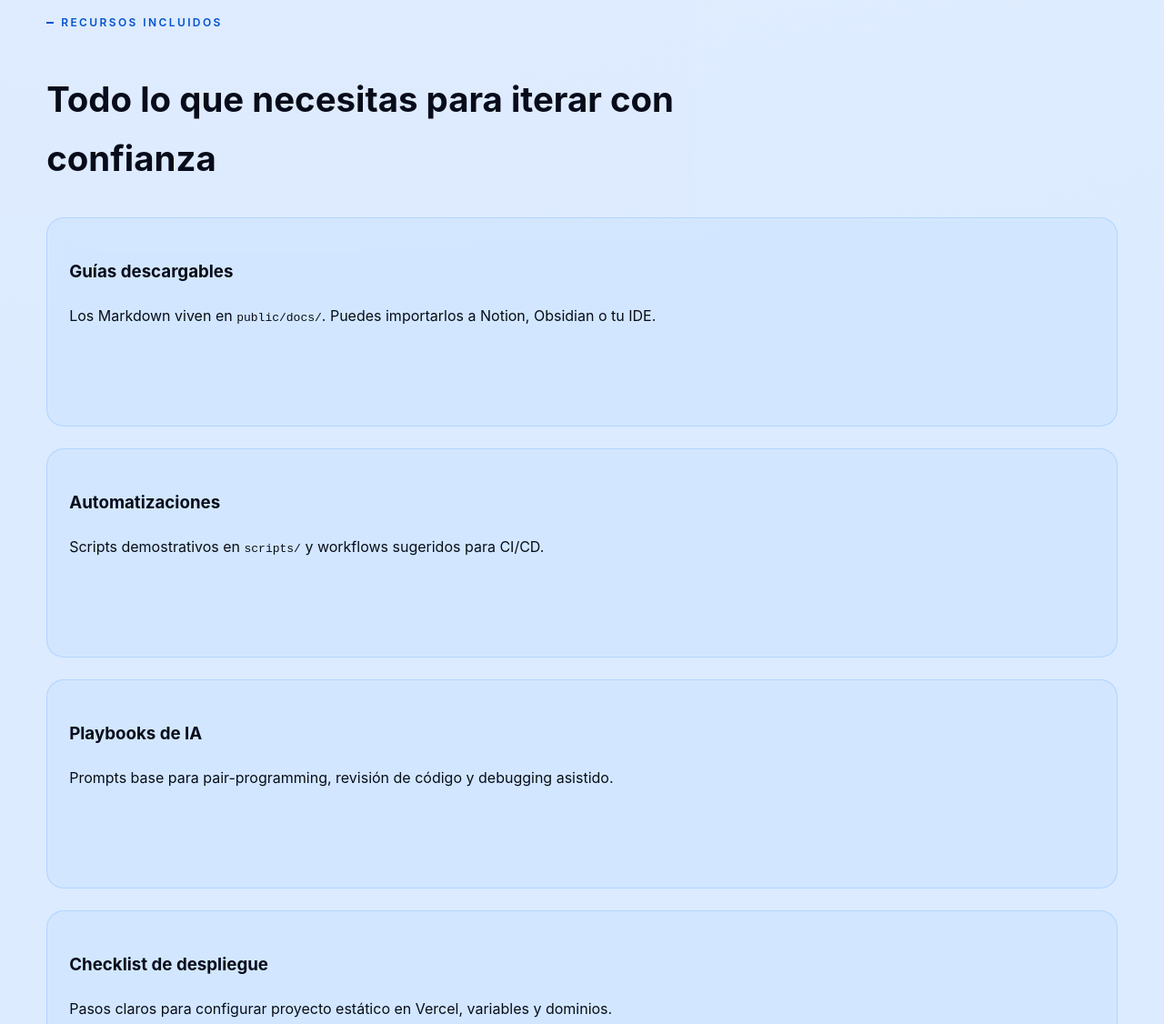
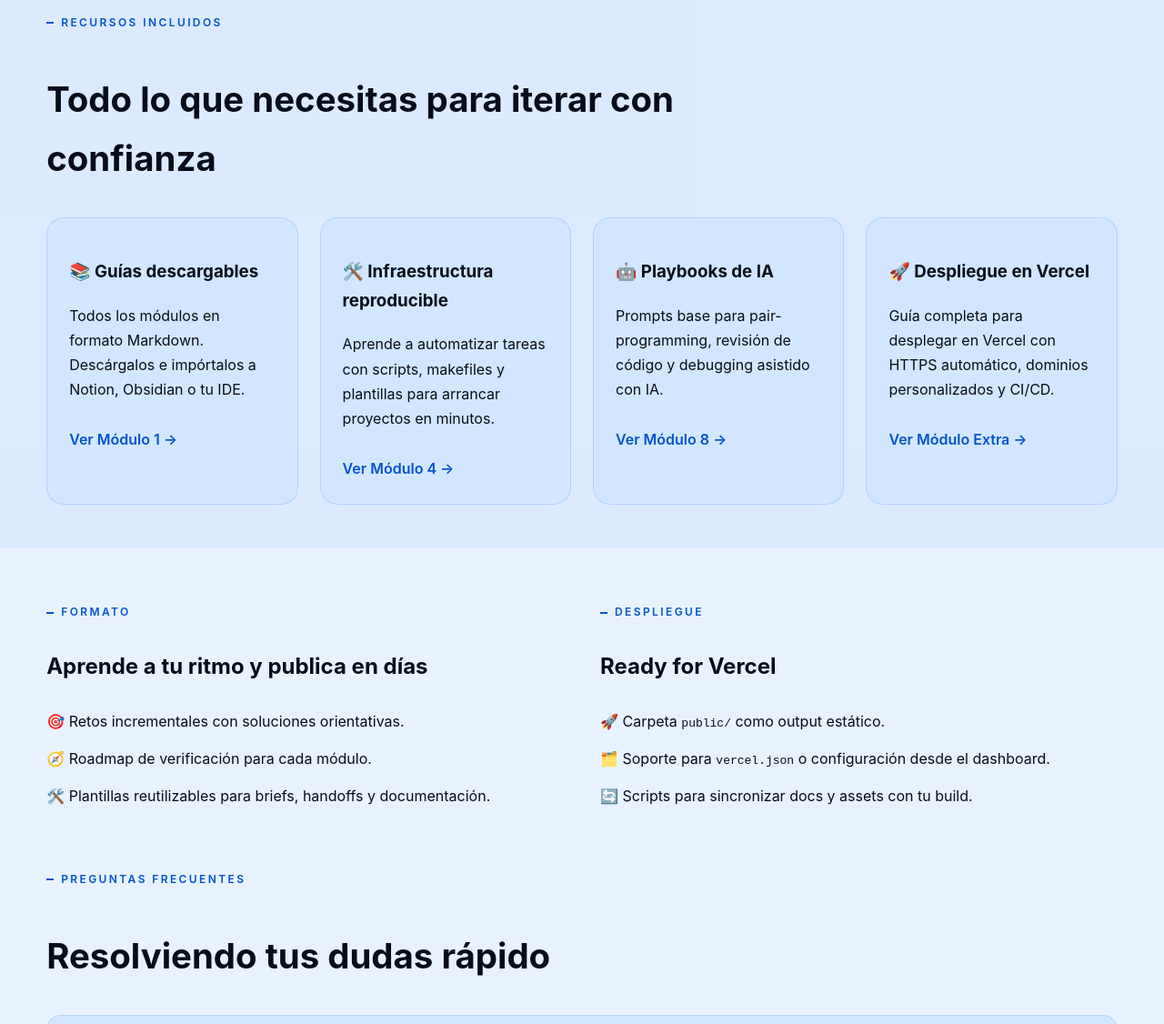
Before and after one commit to YerayAR/curso-vibescoding, a plain HTML site: page public/index.html in a window 1280 px wide. Shown: the part 4588-5714 px from the top of the page at 91% size. Drawn offline with Linux system fonts and the light colour scheme.

Commit message:
Actualizar sección de recursos con enlaces a módulos reales

```diff
--- a/public/assets/css/styles.css
+++ b/public/assets/css/styles.css
@@ -475,6 +475,26 @@ main {
   grid-template-columns: repeat(auto-fit, minmax(220px, 1fr));
 }
 
+.resource-grid {
+  grid-template-columns: repeat(auto-fit, minmax(250px, 1fr));
+}
+
+.resource-grid article a {
+  display: inline-flex;
+  align-items: center;
+  gap: 0.3rem;
+  margin-top: 0.75rem;
+  font-weight: 600;
+  color: var(--color-accent-strong);
+  text-decoration: none;
+  transition: gap 200ms ease;
+}
+
+.resource-grid article a:hover {
+  gap: 0.6rem;
+  border-color: var(--color-accent-strong);
+}
+
 .feature-card,
 .module-card,
 .resource-grid article {
--- a/public/index.html
+++ b/public/index.html
@@ -226,20 +226,24 @@
       </div>
       <div class="resource-grid">
         <article>
-          <h3>Guías descargables</h3>
-          <p>Los Markdown viven en <code>public/docs/</code>. Puedes importarlos a Notion, Obsidian o tu IDE.</p>
+          <h3>📚 Guías descargables</h3>
+          <p>Todos los módulos en formato Markdown. Descárgalos e impórtalos a Notion, Obsidian o tu IDE.</p>
+          <a href="docs/Modulo1_WebEstatica_Sin_Dependencias.md" target="_blank" rel="noopener">Ver Módulo 1 →</a>
         </article>
         <article>
-          <h3>Automatizaciones</h3>
-          <p>Scripts demostrativos en <code>scripts/</code> y workflows sugeridos para CI/CD.</p>
+          <h3>🛠️ Infraestructura reproducible</h3>
+          <p>Aprende a automatizar tareas con scripts, makefiles y plantillas para arrancar proyectos en minutos.</p>
+          <a href="docs/Modulo4_Infraestructura_Reproducible.md" target="_blank" rel="noopener">Ver Módulo 4 →</a>
         </article>
         <article>
-          <h3>Playbooks de IA</h3>
-          <p>Prompts base para pair-programming, revisión de código y debugging asistido.</p>
+          <h3>🤖 Playbooks de IA</h3>
+          <p>Prompts base para pair-programming, revisión de código y debugging asistido con IA.</p>
+          <a href="docs/Modulo8_Debugging_y_Control_Operacional.md" target="_blank" rel="noopener">Ver Módulo 8 →</a>
         </article>
         <article>
-          <h3>Checklist de despliegue</h3>
-          <p>Pasos claros para configurar proyecto estático en Vercel, variables y dominios.</p>
+          <h3>🚀 Despliegue en Vercel</h3>
+          <p>Guía completa para desplegar en Vercel con HTTPS automático, dominios personalizados y CI/CD.</p>
+          <a href="../ModuloExtra_Despliegue_Vercel.md" target="_blank" rel="noopener">Ver Módulo Extra →</a>
         </article>
       </div>
     </section>
```
